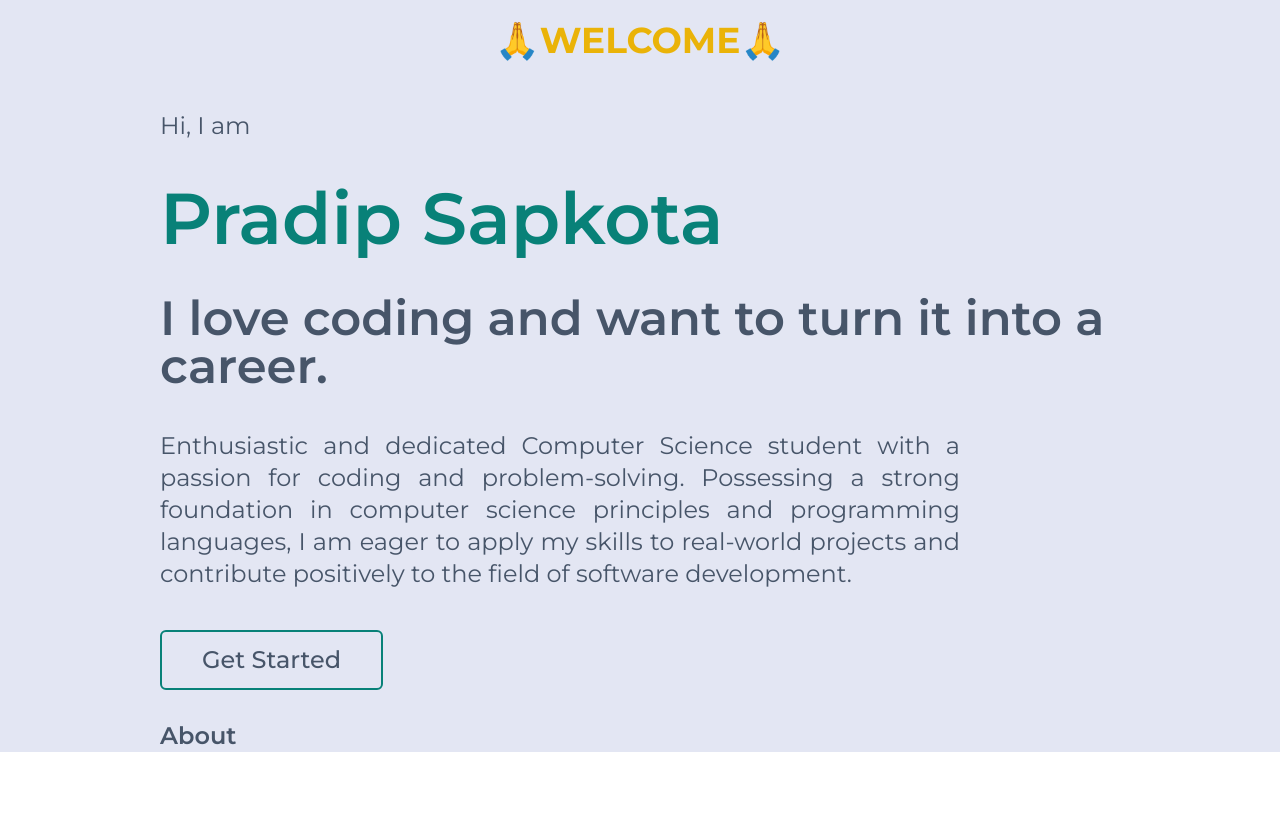
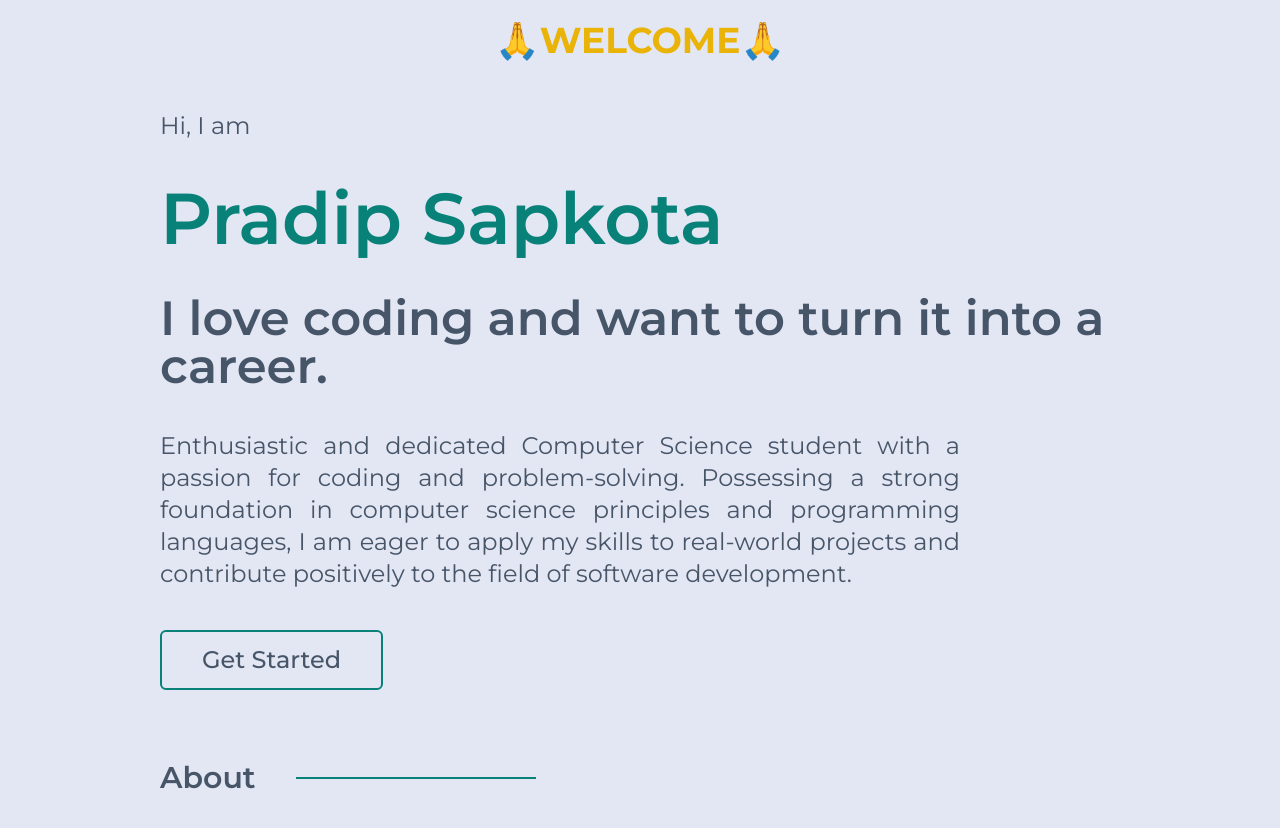
Before and after one commit to pradip57/My-Portfolio, a React (Create React App) app: page / in a window 1280 px wide. Shown: the top 828 px of the page. Before the commit the page ends 800 px from the top, so only its background shows below. Built offline with nearby package versions, Linux system fonts and the light colour scheme.

Commit message:
about section title designed

```diff
--- a/src/components/SectionTitle.js
+++ b/src/components/SectionTitle.js
@@ -2,8 +2,9 @@ import React from "react";
 
 function SectionTitle({ title }) {
   return (
-    <div className="flex">
-      <h1 className="text-2xl text-slate-600 font-semibold">{title}</h1>
+    <div className="flex gap-10 items-center py-10">
+      <h1 className="text-3xl text-slate-600 font-semibold">{title}</h1>
+      <div className="w-60 h-[2px] bg-color2"></div>
     </div>
   );
 }
```
